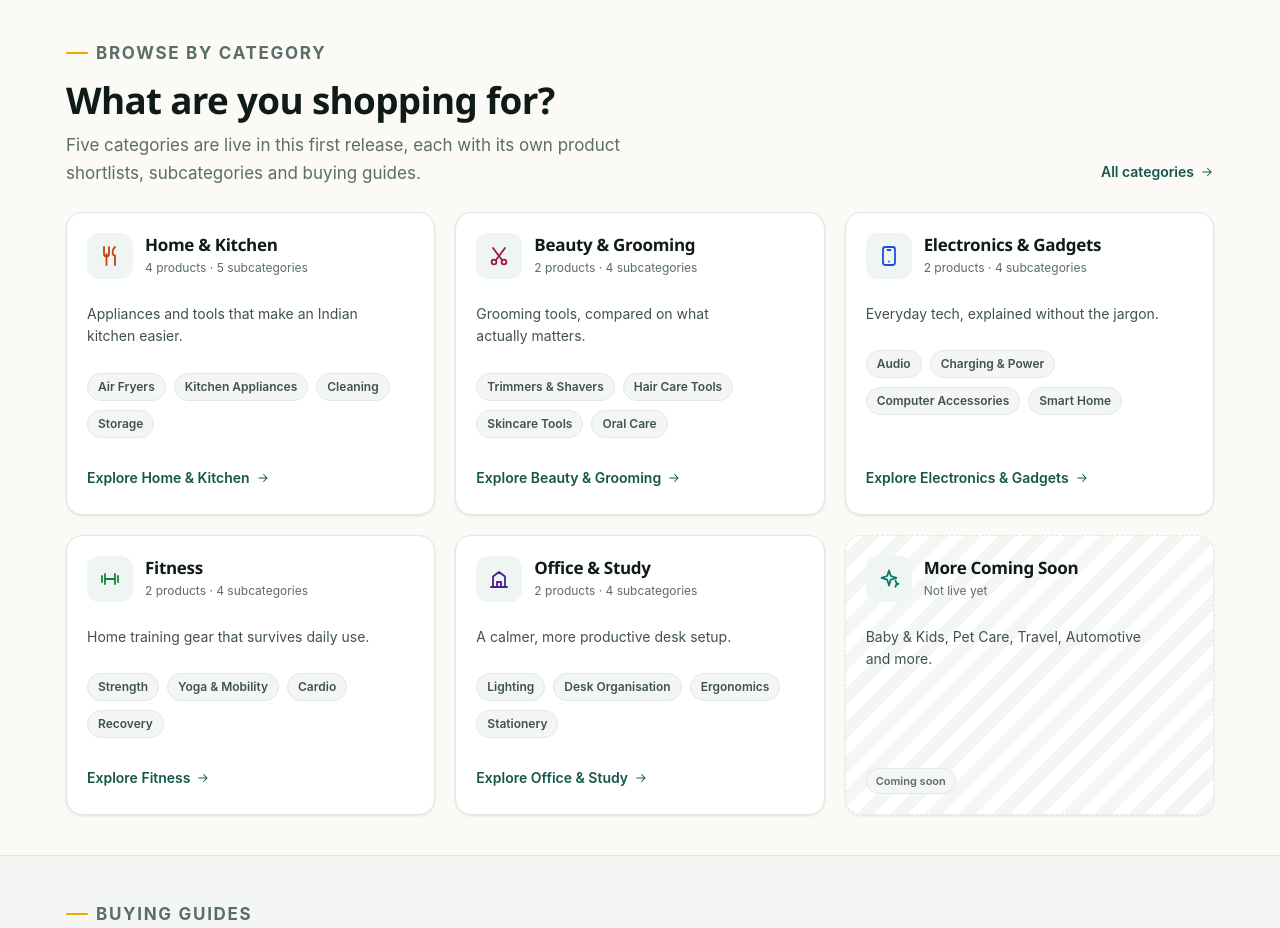
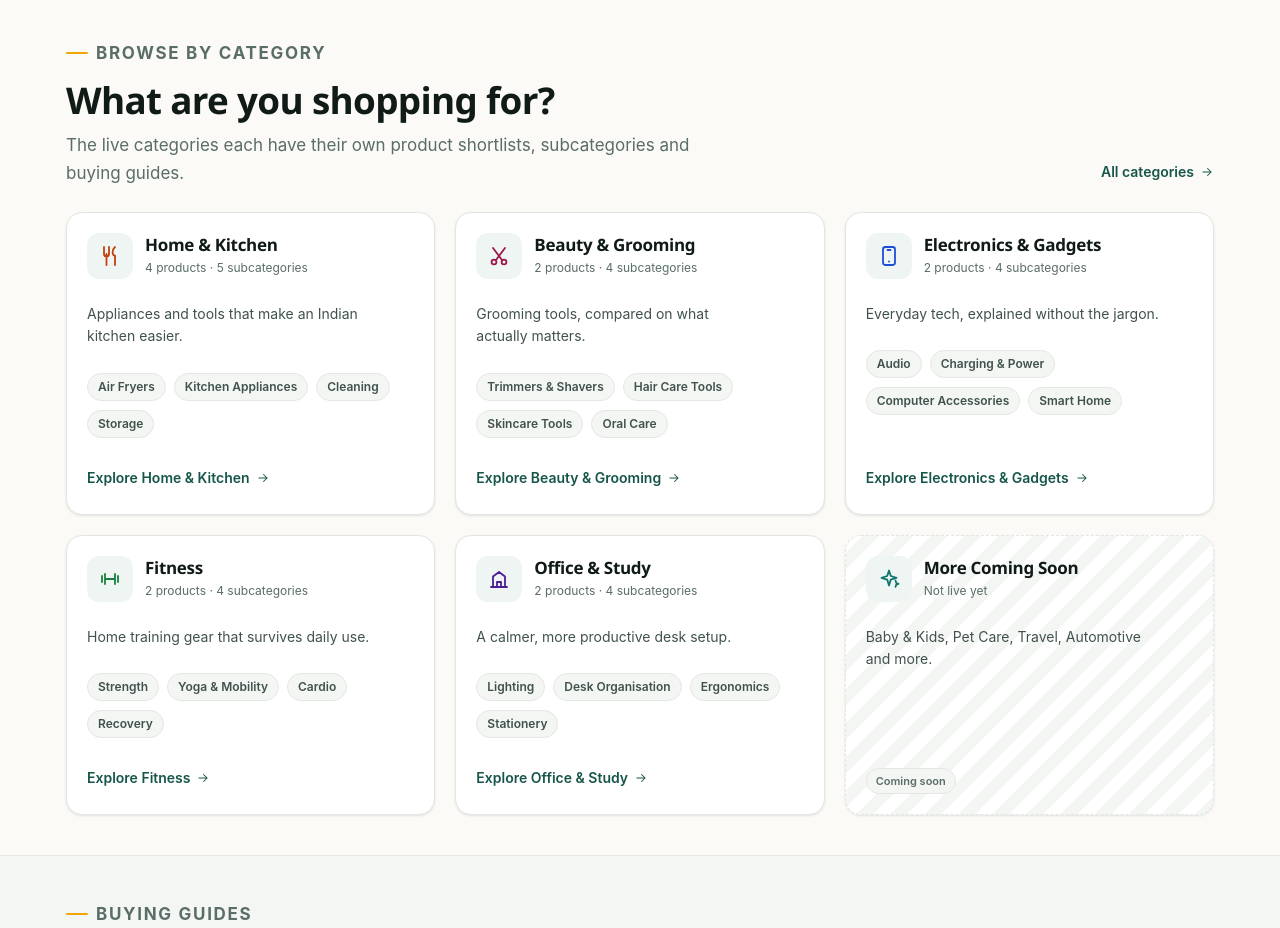
Before and after one commit to void7x/smartbuyIndia, a React (Vite) app: page / in a window 1280 px wide. Shown: the part 880-1808 px from the top of the page. Built offline with nearby package versions, Linux system fonts and the light colour scheme.

Commit message:
Content: make live category messaging dynamic

```diff
--- a/src/pages/HomePage.jsx
+++ b/src/pages/HomePage.jsx
@@ -141,8 +141,7 @@ export default function HomePage() {
               <p className="eyebrow">Browse by category</p>
               <h2 id="categories-heading">What are you shopping for?</h2>
               <p>
-                Five categories are live in this first release, each with its own product shortlists,
-                subcategories and buying guides.
+                The live categories each have their own product shortlists, subcategories and buying guides.
               </p>
             </div>
             <Link to="/categories" className="link-arrow">
```
